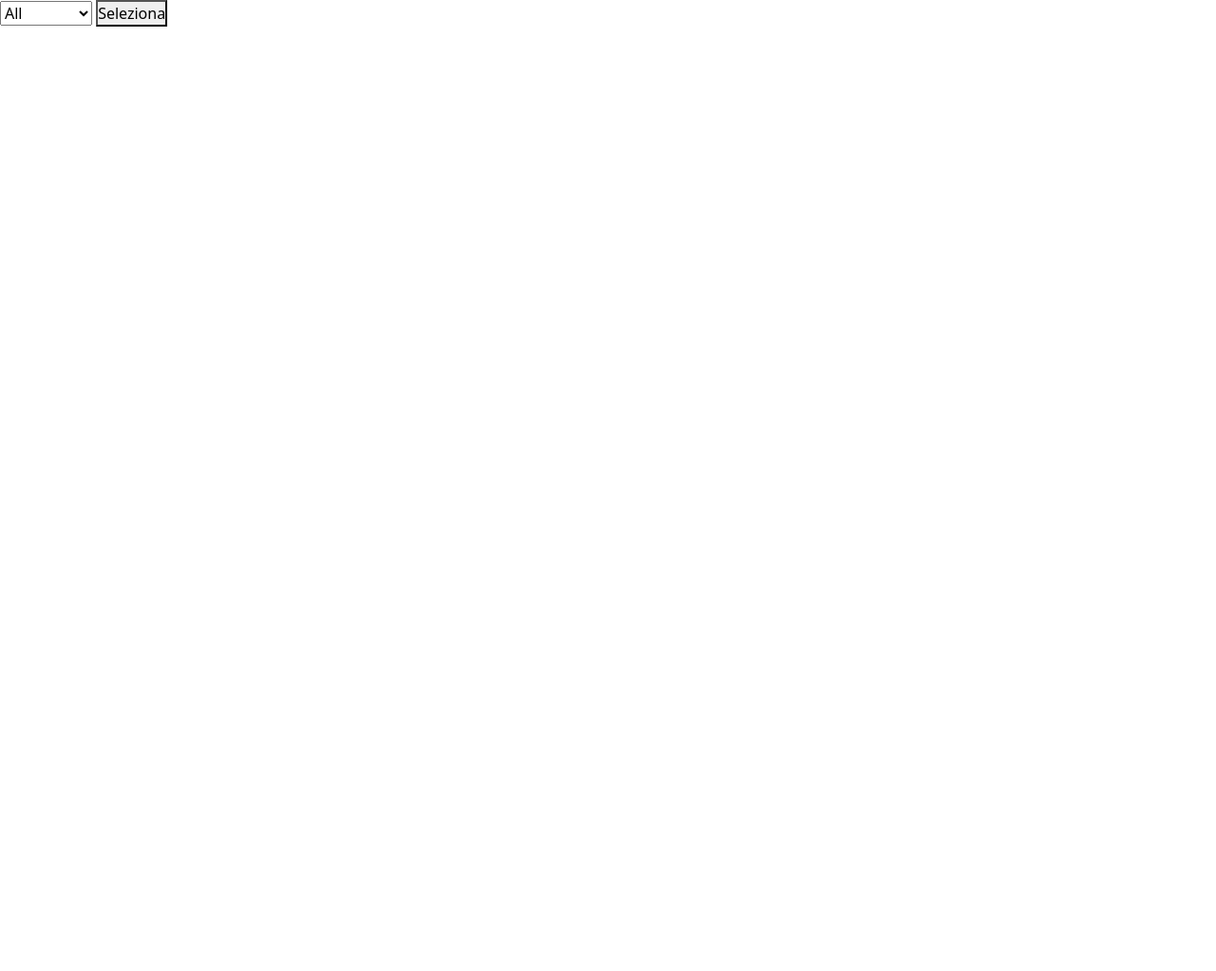
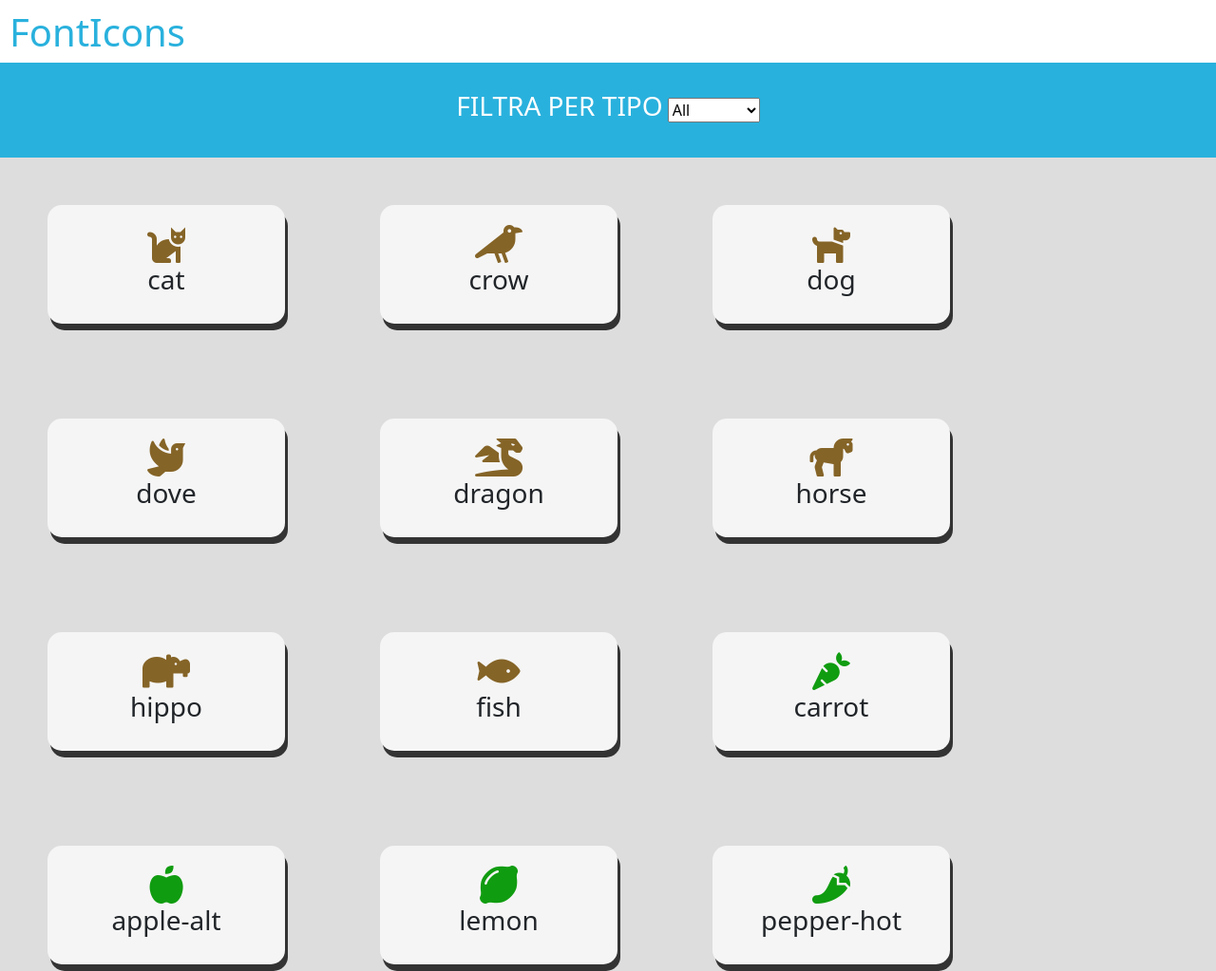
Before and after one commit to Kardast/js-es6-icons, a plain HTML site: page index.html in a window 1280 px wide. Shown: the top 1023 px of the page at 95% size. Before the commit the page ends 800 px from the top, so only its background shows below. Drawn offline with nearby package versions, Linux system fonts and the light colour scheme.

Commit message:
Exercise done

```diff
--- a/css/style.css
+++ b/css/style.css
@@ -3,6 +3,26 @@
     margin: 0;
     padding: 0;
     box-sizing: border-box;
+}
+
+.title{
+    color: #29b1dd;
+    padding-left: 10px;
+    padding-top: 10px;
+}
+
+.selection_bar{
+    background-color: #29b1dd;
+    display: flex;
+    justify-content: center;
+    align-items: center;
+    height: 100px;
+
+}
+
+header h3{
+    color: white;
+    margin-right: 5px;
 }
 
 .my_container{
@@ -20,7 +40,7 @@
     width: 250px;
     margin: 50px 50px;
     border-radius: 15px;
-    /* box-shadow: ; */
+    box-shadow: 3px 7px #333333;
 }
 
 .my_content{
--- a/index.html
+++ b/index.html
@@ -17,6 +17,14 @@
     <!-- Header -->
     <header>
 
+        <div class="title">
+
+            <h1>FontIcons</h1>
+        </div>
+
+        <div class="selection_bar">
+
+            <h3>FILTRA PER TIPO</h3>
             <select name="category" id="category">
 
                 <option value="0">All</option>
@@ -24,7 +32,8 @@
                 <option value="2">Vegetable</option>
                 <option value="3">User</option>
             </select>
-        <button>Seleziona</button>
+        </div>
+
     </header>
 
     <!-- Main -->
--- a/js/data.js
+++ b/js/data.js
@@ -116,16 +116,51 @@ const myArr = [
 
 // selecting the main container
 const myContainer = document.querySelector(".my_container");
-const selectBtn = document.querySelector("button");
-console.log(selectBtn);
 const selectCateg = document.getElementById("category");
 console.log(selectCateg);
 
-selectBtn.addEventListener("click",
+for (let i = 0; i < myArr.length; i++) {
+
+	// creating the cards
+	let myCard = document.createElement("div");
+	myCard.classList.add("my_card");
+	myContainer.append(myCard);
+	// console.log(myCard);
+
+	// creating the container for the content
+	let myContent = document.createElement("div");
+	myContent.classList.add("my_content");
+	myCard.append(myContent);
+
+	// creating the card's content (i tag and h3 tag)
+		// i tag
+	let myIcon = document.createElement("i");
+	myIcon.classList.add("fas", "fa-" + myArr[i].name);
+	myContent.append(myIcon);
+	if (myArr[i].color === "orange") {
+		myIcon.classList.add("orange");
+	} else if (myArr[i].color === "green") {
+		myIcon.classList.add("green");
+	} else if (myArr[i].color === "blue") {
+		myIcon.classList.add("blue");
+	};
+	// console.log(myIcon);
+
+		// h3 tag
+	let myH3 = document.createElement("h3");
+	myContent.append(myH3);
+	let myH3Text = myArr[i].name;
+	myH3.append(myH3Text);
+	// console.log(myH3Text);
+};
+
+selectCateg.addEventListener("change",
 	function() {
 
 		const chooseCateg = parseInt(selectCateg.value);
         console.log(chooseCateg);
+
+		myContainer.innerHTML = "";
 
 		switch (chooseCateg) {
 			case 0:
@@ -291,10 +326,3 @@ selectBtn.addEventListener("click",
         }
 	}
 )
-
-
-
-
-// in base al value assegnato alla categoria vai a creare un ciclo filter diverso
-// dall'array che scaturisce dal ciclo filter fai partire un ciclo la cui lunghezza varierà in base al contenuto del nuovo array
-// vai a printare il contenuto del nuovo array
```
Lines whose indentation alone changed are shown as unchanged.
